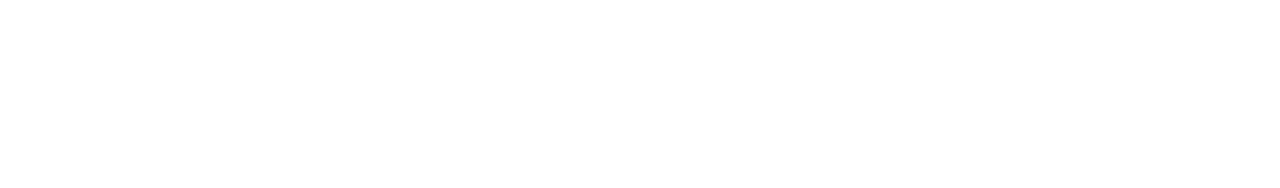
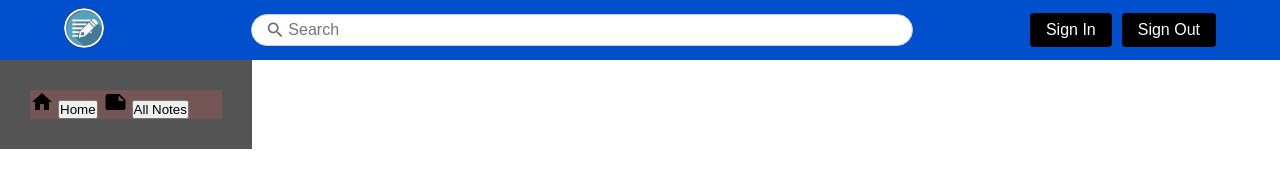
Before and after one commit to Kin-Doung/Note-taker-app---G10, a plain HTML site: page index.html in a window 1280 px wide. Drawn offline with Linux system fonts and the light colour scheme.

Commit message:
added navbar to main

```diff
--- /dev/null
+++ b/css/style.css
@@ -0,0 +1,124 @@
+* {
+    margin: 0;
+    padding: 0;
+}
+
+nav {
+    background-color: #004FCD;
+}
+
+.navbar {
+    width: 90%;
+    margin: auto;
+    display: flex;
+    justify-content: space-between;
+    align-items: center;
+    padding: 8px 20px;
+}
+
+.logo img {
+    width: 40px;
+    height: auto;
+    border-radius: 200px;
+}
+
+form {
+    flex-grow: 0;
+    margin: 0 auto;
+    display: flex;
+    justify-content: center;
+    align-items: center;
+    width: 60%;
+    gap: 10px;
+}
+
+form .material-icons {
+    font-size: 20px;
+    color: #736767;
+    cursor: pointer;
+    position: relative;
+    left: 44px;
+}
+
+form input[type="text"] {
+    padding: 6px 36px;
+    border: 1px solid #ccc;
+    border-radius: 20px;
+    font-size: 16px;
+    width: 100%;
+    outline: none;
+}
+.sign-in {
+    display: flex;
+    gap: 10px;
+}
+
+.sign-in button {
+    background-color: #000000;
+    color: white;
+    border: none;
+    padding: 8px 16px;
+    border-radius: 4px;
+    cursor: pointer;
+    font-size: 16px;
+}
+
+.sign-in button a {
+    color: white;
+    text-decoration: none;
+}
+
+.sign-in button:hover {
+    background-color: #0056b3;
+}
+.container {
+    display: flex;
+}
+.left-side {
+    padding-top: 20px;
+    background: #545454;
+    width: 15%;
+    padding: 30px;
+}
+.header {
+    display: flex;
+    gap: 10px;
+}
+.header, .home, .note {
+    /* display: flex; */
+    align-items: center;
+    gap: 6px;
+    background: #745656;
+}
+
+
+
+
+
+
+
+
+
+
+
+
+
+
+
+
+
+
+
+
+
+
+
+
+
+
+
+
+.right-side {
+    background: #DEDEDE;
+    width: 85%;
+}
--- a/index.html
+++ b/index.html
@@ -3,9 +3,65 @@
 <head>
     <meta charset="UTF-8">
     <meta name="viewport" content="width=device-width, initial-scale=1.0">
-    <title>Document</title>
+    <title>Note Taker Application</title>
+    <link rel="stylesheet" href="css/style.css">
+    <script src="js/main.js" defer></script>
+    <link href="https://fonts.googleapis.com/icon?family=Material+Icons" rel="stylesheet">
 </head>
 <body>
+    <nav>
+        <div class="navbar">
+            <div class="logo">
+                <img src="/images/noteLogo.jpg" alt="Logo of the website">
+            </div>
+            <form>
+                <i class="material-icons">search</i>
+                <input type="text" name="text" id="search" placeholder="Search">
+            </form>
+            <div class="sign-in">
+                <a href=""><button type="button">Sign In</button></a>
+                <a href=""><button type="button">Sign Out</button></a>
+            </div>
+        </div>
+    </nav>
+    <div class="container">
 
+        <div class="left-side">
+
+            <div class="header">
+                <div class="home">
+                    <i class="material-icons" id="homeicon">home</i>
+                    <button id="home">Home</button>
+                </div>
+                <div class="note">
+                    <i class="material-icons" id="noteicon">note</i>
+                    <button id="note">All Notes</button>
+                </div>
+            </div>
+            <!-- <div class="folder">
+                <i class="material-icons" id="foldericon">folder</i>
+                <button>Folder</button>
+            </div>
+            <div class="draft-cate">
+                <div class="draft">
+                    <i class="material-icons" id="drafticon">drafts</i>
+                    <button>Drafts</button>
+                </div>
+                <div class="categories">
+                    <i class="material-icons" id="categoryicon">category</i>
+                    <button>Categories</button>
+                </div>
+            </div>
+        </div> -->
+
+
+
+
+
+
+
+        <div class="right-side">
+        </div>
+    </div>
 </body>
 </html>
```
Also changed, not shown: images/noteLogo.jpg (added), js/main.js (added).
